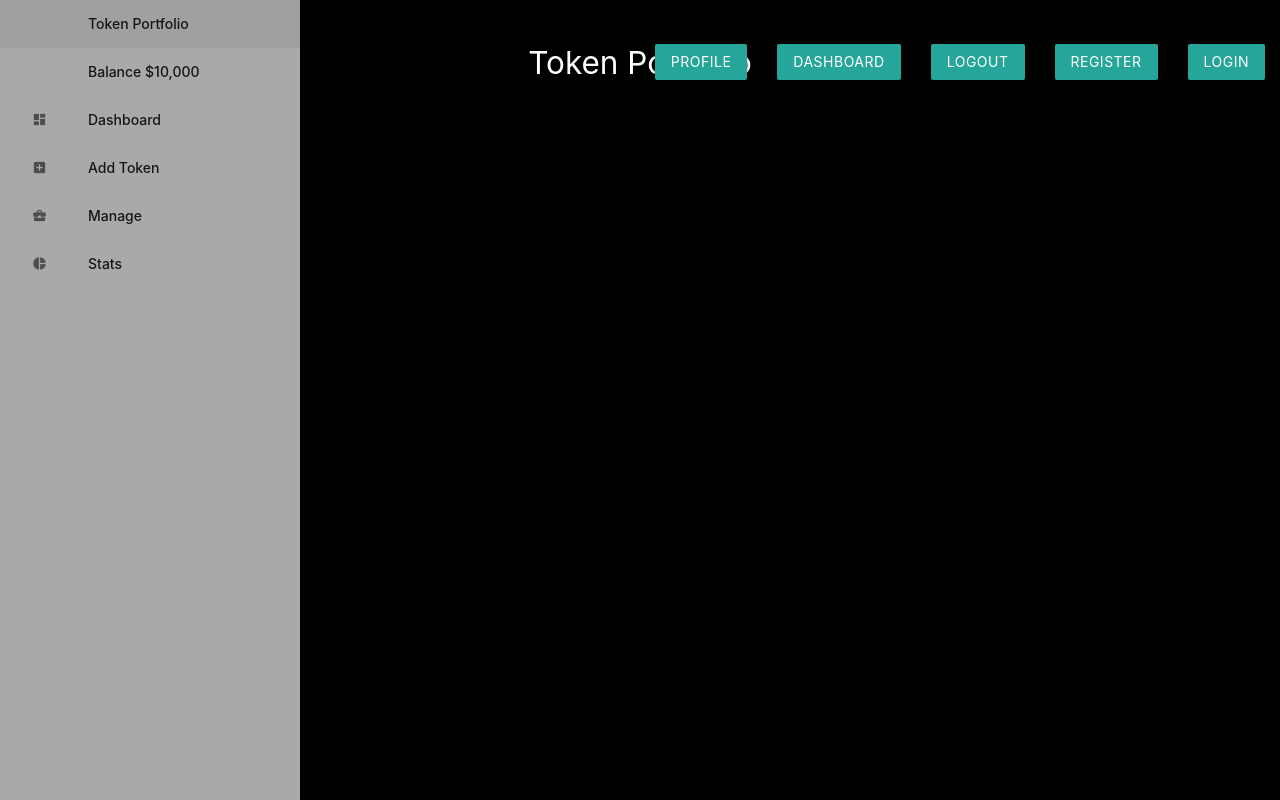
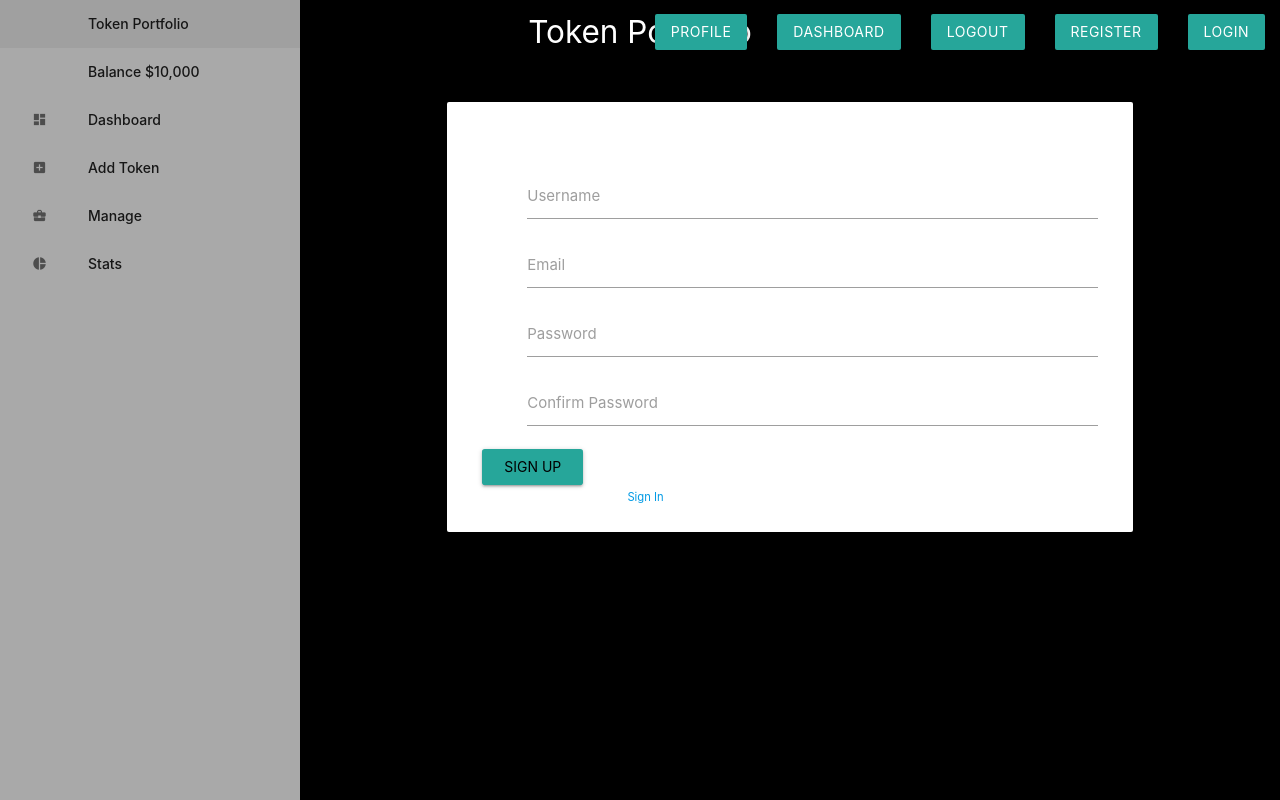
Before and after one commit to John-E5/ETH-Tokens-Tracker, a Flask app: page /register in a window 1280 px wide. Run offline with Flask 2, Linux system fonts and the light colour scheme.

Commit message:
Added Registration form for login-system

```diff
--- a/app/templates/base.html
+++ b/app/templates/base.html
@@ -8,11 +8,12 @@
     <link rel="stylesheet" href="{{ url_for('static', filename='css/style.css') }}">
 </head>
 <body>
+    {% include 'includes/_navbar.html' %}
     {% include 'includes/_sidenav.html' %}
-    {% include 'includes/_navbar.html' %}
+    <main>
     {% block body %}
     {% endblock %}
-
+    </main>
 
     <script src="https://cdnjs.cloudflare.com/ajax/libs/jquery/3.3.1/jquery.min.js"></script>
     <script src="https://cdnjs.cloudflare.com/ajax/libs/materialize/1.0.0/js/materialize.min.js"></script>
--- a/app/templates/register.html
+++ b/app/templates/register.html
@@ -1,4 +1,69 @@
 {% extends 'base.html' %}
 {% block body %}
-    <h1>Register</h1>
+    <div class="container">
+        <div class="row">
+            <div class="col s12 card">
+                <div class="card-content">
+                    <form action="" method="POST">
+                        {{ form.hidden_tag() }}
+                        <title class="card-title">Join Today</title>
+                        <div class="input-field">
+                            <i class="material-icons prefix">perm_identity</i>
+                            {{ form.username.label }}
+                            {% if form.username.errors %}
+                                {{ form.username }}
+                                {% for error in form.username.errors %}
+                                    <span>{{ error }}</span>
+                                {% endfor %}
+                            {% else %}
+                                {{ form.username }}
+                            {% endif %}
+                        </div>
+                        <div class="input-field">
+                            <i class="material-icons prefix">email</i>
+                            {{ form.email.label }}
+                            {% if form.email.errors %}
+                                {{ form.email }}
+                                {% for error in form.email.errors %}
+                                    <span>{{ error }}</span>
+                                {% endfor %}
+                            {% else %}
+                                {{ form.email }}
+                            {% endif %}
+                        </div>
+                        <div class="input-field">
+                            <i class="material-icons prefix">lock_outline</i>
+                            {{ form.password.label }}
+                            {% if form.password.errors %}
+                                {{ form.password }}
+                                {% for error in form.password.errors %}
+                                    <span>{{ error }}</span>
+                                {% endfor %}
+                            {% else %}
+                                {{ form.password }}
+                            {% endif %}
+                        </div>
+                        <div class="input-field">
+                            <i class="material-icons prefix">lock_outline</i>
+                            {{ form.confirm_password.label }}
+                            {% if form.confirm_password.errors %}
+                                {{ form.confirm_password }}
+                                {% for error in form.confirm_password.errors %}
+                                    <span>{{ error }}</span>
+                                {% endfor %}
+                            {% else %}
+                                {{ form.confirm_password }}
+                            {% endif %}
+                        </div>
+                        <div class="submit-reg">
+                            {{ form.submit(class="waves-effect waves-light btn") }}
+                        </div>
+                    </form>
+                    <small>
+                        Already Have An Account? <a class="" href="{{ url_for('login') }}">Sign In</a>
+                    </small>
+                </div>
+            </div>
+        </div>
+    </div>
 {% endblock %}
```
